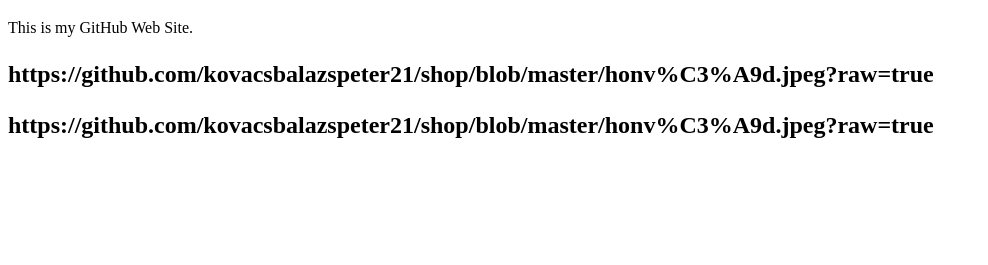
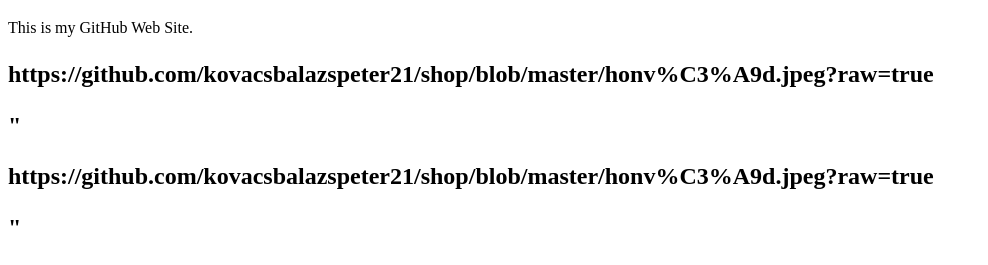
Before and after one commit to kovacsbalazspeter21/shop, a plain HTML site: page index.html in a window 1280 px wide. Shown: the part 61-326 px from the top of the page, without its empty margins (0-988 px from the left). Drawn offline with Linux system fonts and the light colour scheme.

Commit message:
Update index.html

```diff
--- a/index.html
+++ b/index.html
@@ -10,8 +10,7 @@
 
 <p float="left">https://github.com/kovacsbalazspeter21/shop/blob/master/honv%C3%A9d.jpeg?raw=true</p>
 
-<p float="right">https://github.com/kovacsbalazspeter21/shop/blob/master/honv%C3%A9d.jpeg?raw=true</p>
-
+<display>"<p float="left">https://github.com/kovacsbalazspeter21/shop/blob/master/honv%C3%A9d.jpeg?raw=true</p>"
 
 
 </body>
```
